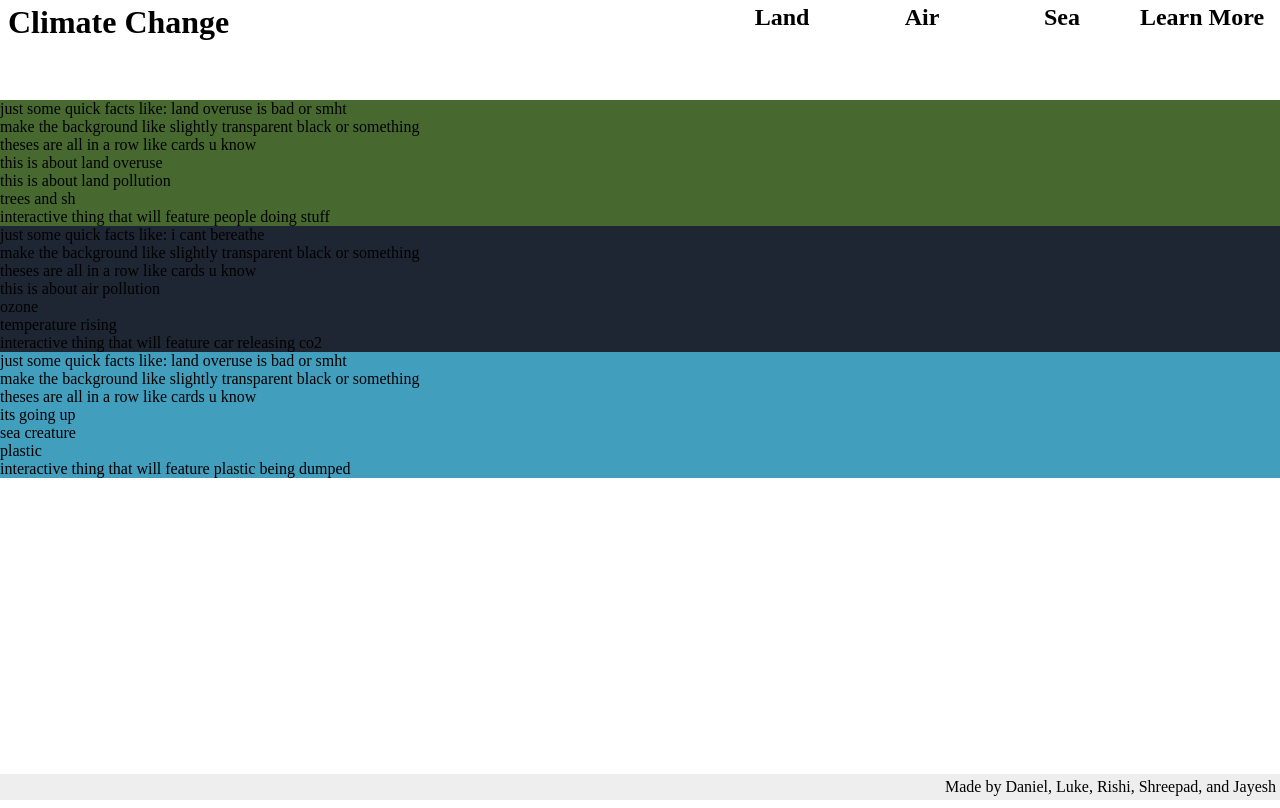
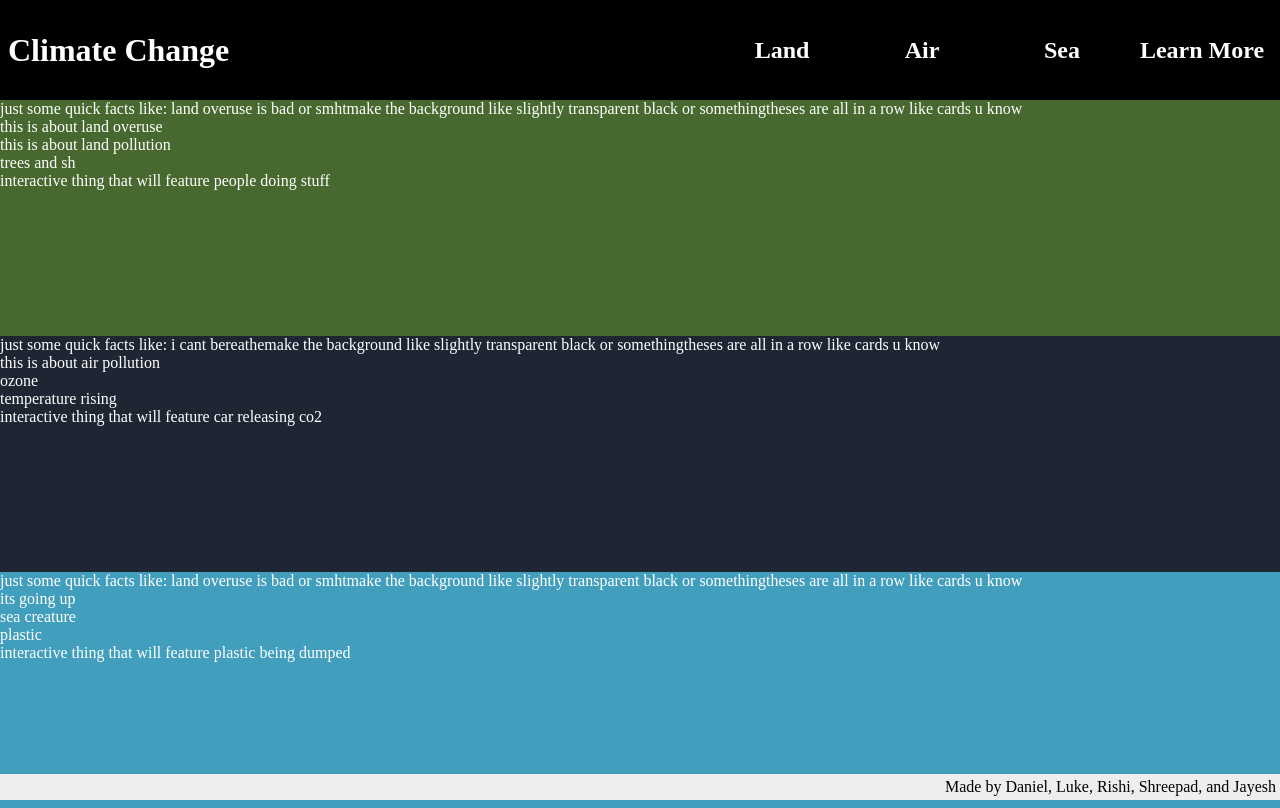
Before and after one commit to SupremeDonut/shshacks-2022, a React (Create React App) app: page / in a window 1280 px wide. Built offline with nearby package versions, Linux system fonts and the light colour scheme.

Commit message:
Update: Changes to main page, added display: flex properties

```diff
--- a/src/App.js
+++ b/src/App.js
@@ -38,9 +38,13 @@ function App() {
 				</div>
 			</nav>
 		</header>
+
+		<div className="elements">
 		<Land />
 		<Air />
 		<Sea />
+		</div>
+
 		<footer>
 			Made by Daniel, Luke, Rishi, Shreepad, and Jayesh
 		</footer>
--- a/src/styles/App.css
+++ b/src/styles/App.css
@@ -14,9 +14,13 @@
 
 header {
 	display: flex;
+	align-items: center;
 	justify-content: space-between;
 	height: 100px;
 	padding: 4px 8px;
+	background: black;
+	color: white;
+
 }
 
 nav {
@@ -42,6 +46,14 @@ nav {
 	bottom: 0;
 }
 
+.elements{
+	display: flex;
+	flex-direction: column;
+	color: white;
+}
+
+
+
 footer {
 	width: 100%;
 	position: fixed;
@@ -50,3 +62,14 @@ footer {
 	background-color: #eee;
 	padding: 4px;
 }
+
+.sea.page, .land.page, .air.page{
+	height: 29.5vh;
+}
+
+.sea-info, .land-info, .air-info{
+	display: flex;
+}
+
+.sea-card, .air-card, .land-card{
+}
```
